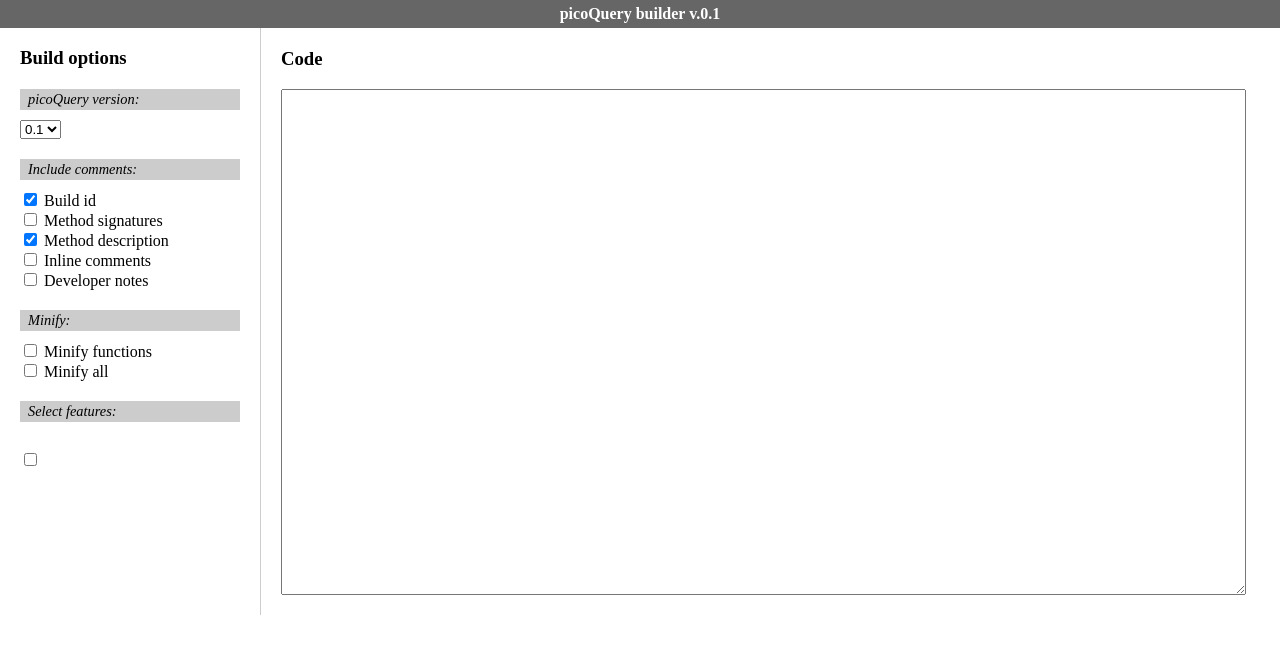
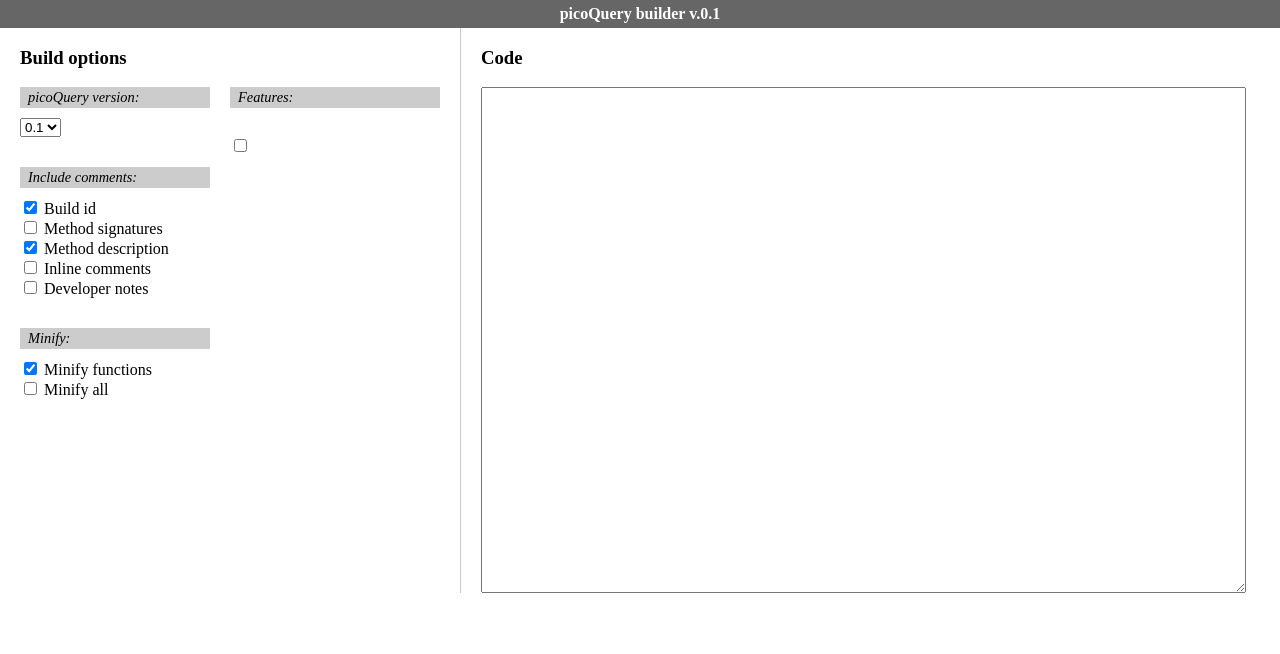
Before and after one commit to rosell-dk/picoQuery, a PHP site: page / in a window 1280 px wide. Shown: the top 654 px of the page. Run offline with PHP 8.4, Linux system fonts and the light colour scheme.

Commit message:
made gui more user friendly

```diff
--- a/builder/ui/index.html
+++ b/builder/ui/index.html
@@ -14,6 +14,8 @@
     <column>
       <h3>Build options</h3>
 
+      <columns>
+        <column>
           <panel id="version_panel">
             <h3 class="panel-title">picoQuery version:</h3>
             <select id="version_selector"></select>
@@ -48,11 +50,15 @@
               <label for="minify_all">Minify all</label><br>
             </div>
           </panel>
+        </column>
+        <column>
           <panel id="features_panel">
-        <h3 class="panel-title">Select features:</h3><br>
+            <h3 class="panel-title">Features:</h3><br>
             <input type="checkbox" id="select_all_features"></input>
             <div id="features"></div>
           </panel>
+        </column>
+      </columns>
     </column>
     <column>
       <panel id="code_panel">
--- a/builder/ui/ui.css
+++ b/builder/ui/ui.css
@@ -13,25 +13,36 @@ h1 {
 columns {
   display: table;
   width: 100%;
-  height: 100%;
 }
 column {
 /*  display: inline-block;*/
   display: table-cell;
   vertical-align: top;
+}
+body > columns > column {
   padding: 0 20px;
+  border-right: 1px solid #ccc;
+  min-width: 420px;
+  height: 100%;
 }
-column:first-child {
-  border-right: 1px solid #ccc;
-  min-width: 220px;
-}
-column:last-child {
+body > columns > column:last-child {
+  border-right: 0px solid gold;
   width: 100%;
 }
 
+column column {
+  width: 50%;
+}
+column column:first-child {
+  padding-right: 20px;
+}
+
 panel {
-  margin: 20px 0;
   display: block;
+}
+
+panel ~ panel {
+  margin-top: 30px;
 }
 
 h3.panel-title {
@@ -66,7 +77,6 @@ h3.panel-title {
 }
 
 #features_panel {
-  margin-top: 10px;
 }
 #features {
   margin-top: 10px;
--- a/builder/ui/ui.js
+++ b/builder/ui/ui.js
@@ -210,7 +210,7 @@ $(document).ready(function() {
       setBuildId(location.search.substr(7));
     }
     else {
-      setBuildId('0.1-5-0-8100');
+      setBuildId('0.1-5-1-8100');
     }
   });
 
```
Lines whose indentation alone changed are shown as unchanged.
